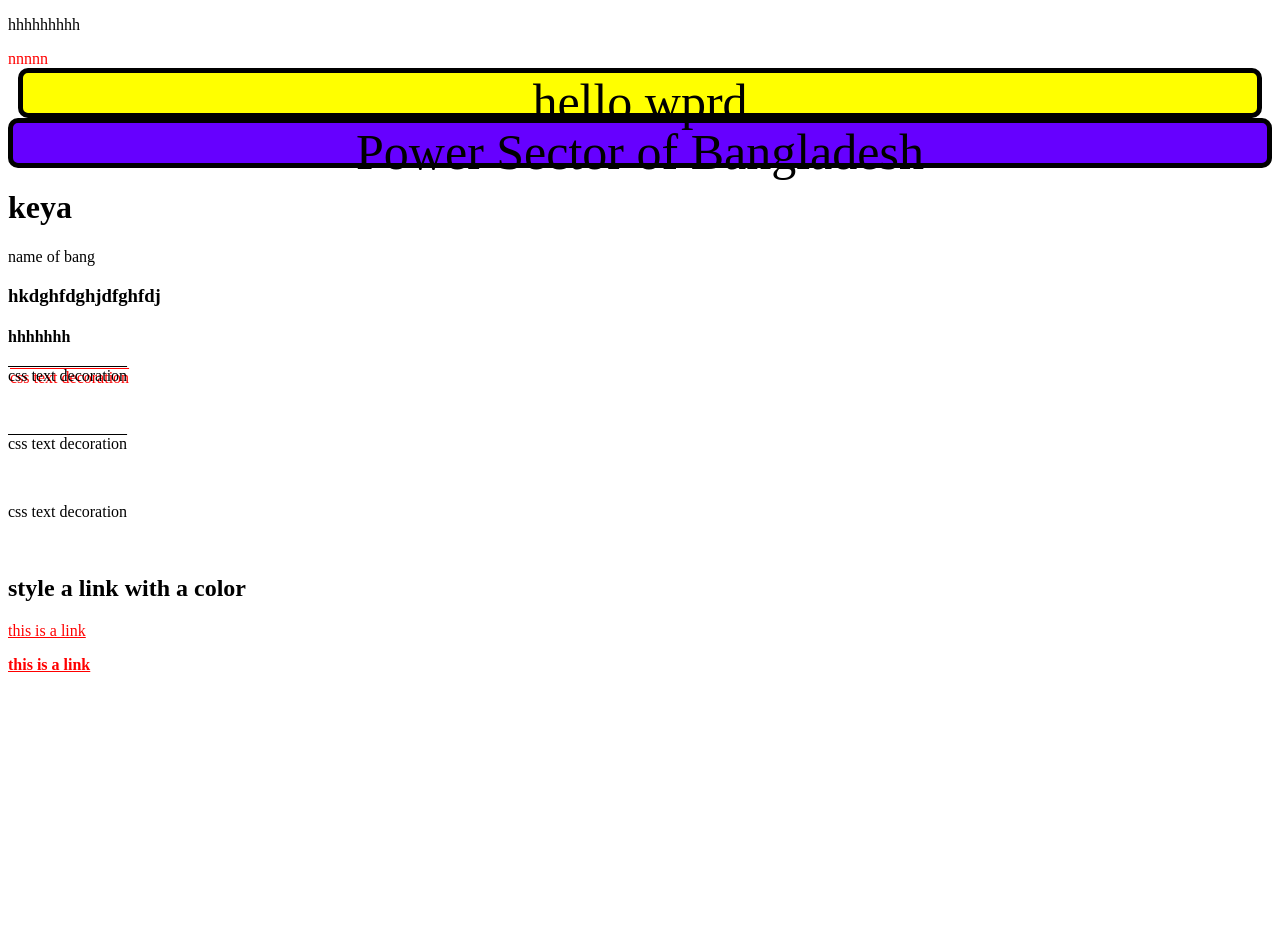
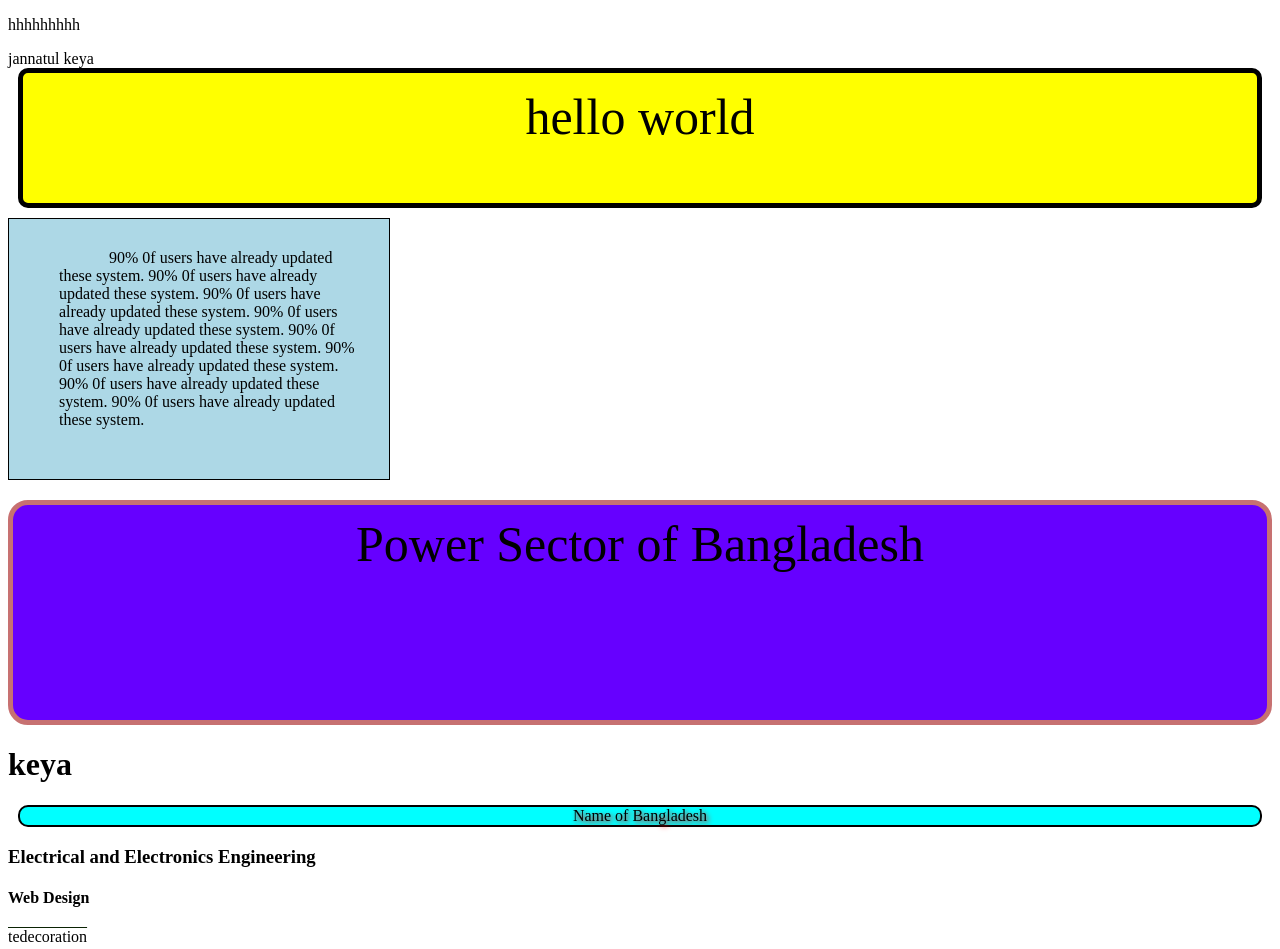
Before and after one commit to jannatulkeyamonny/day18, a plain HTML site: page index.html in a window 1280 px wide. Shown: the top 949 px of the page. Before the commit the page ends 800 px from the top, so only its background shows below. Drawn offline with Linux system fonts and the light colour scheme.

Commit message:
3rd commit

```diff
--- a/index.html
+++ b/index.html
@@ -7,37 +7,62 @@
     <title>Document</title>
     <style>
 
-        .kk{
+      /* .kk{
         color:red;
         }
+        */
         .t{
             background-color: Yellow;
             border-radius: 10px;
-            height:40px;
+            height:100px;
             text-align:center;
-
+            padding: 15px;
             border:5px solid black;
             font-size:50px;
             margin-left: 10px;
             margin-right: 10px;
               }
 
+
               .p2{
                 background-color: rgb(102, 0, 255);
-            border-radius: 10px;
-            height :40px;
+            border-radius: 20px;
+            height :200px;
             text-align:center;
-
-            border:5px solid black;
+            padding-bottom: 5px;
+            padding-top: 10px;
+            border:5px solid rgb(199, 113, 113);
             font-size:50px;
             padding-left:5px;
-            padding-right:5px
+            padding-right:5px;
+            margin-top: 20px;
               }
-              .ab{
-                text-decoration-color: blue;
+              a {
+               color: hotpink;
+                }
+
+
+              #t2{
+                border: 2px solid black;
+                border-radius: 10px;
+               background-color: aqua;
+               margin-left: 10px;
+               margin-right: 10px;
+               text-align: center;
+               text-shadow: 2px 2px 5px red;
+
               }
+
+
+
+
+
+
+
               a:link{
                 color:red;
+                text-decoration: none;
+                background-color: yellow;
               }
               a:visited{
                 color: yellow;
@@ -49,38 +74,85 @@
                 color:blueviolet
               }
 
+          #suma{
+            border: 1px solid black;
+            background-color: lightblue;
+            padding-top: 30px;
+            padding-right: 30px;
+             padding-bottom: 50px;
+              padding-left: 50px;
+              margin-top: 10px;
+              width:300px;
+              text-indent: 50px;
+               }
+               p.uppercase {
+              text-transform: uppercase;
+                            }
+
+              p.lowercase {
+               text-transform: lowercase;
+                          }
+
+              p.capitalize {
+              text-transform: capitalize;
+                }
+
     </style>
 </head>
 <p>hhhhhhhhh</p>
 
 <body>
-<div class="kk">nnnnn</div>
-<div class="t">hello wprd</div>
+<div class="kk">jannatul keya</div>
+<div class="t">hello world</div>
+<div id="suma">
+  90% 0f users have already updated these system. 90% 0f users have already updated these system.
+  90% 0f users have already updated these system. 90% 0f users have already updated these system.
+  90% 0f users have already updated these system. 90% 0f users have already updated these system.
+  90% 0f users have already updated these system. 90% 0f users have already updated these system.
+
+</div>
+
 <div class="p2">Power Sector of Bangladesh </div>
 <div>
     <h1>keya</h1>
-    <p>name of bang</p>
-    <h3>hkdghfdghjdfghfdj</h3>
-    <h4>hhhhhhh</h4>
+    <p id="t2">Name of Bangladesh</p>
+    <h3>Electrical and Electronics Engineering </h3>
+    <h4>Web Design</h4>
 
-
+</div>
 
 
 
 <div class="ab">
     <div>
+    <p style="text-decoration-line:overline;text-decoration-color:rgb(10, 35, 3)"> tedecoration<p><br>
+
    <p style="text-decoration-line:overline; text-shadow: 2px 2px red;"> css text decoration</p><br>
-   <p style="text-decoration-line:overline;"> css text decoration</p><br>
-   <p style="text-decoration-line:line-throuhg;"> css text decoration</p><br>
+   <p style="text-decoration-line:underline;text-decoration-color: green;"> css text decoration</p><br>
+   <p style="text-decoration-line:line-through;text-decoration-color: blue;"> css text decoration<p><br>
+   <p style="text-decoration-line:overline underline;text-decoration-color: purple"> Industry<p><br>
 
 
 </div>
 
 </div>
-<h2>style a link with a color</h2>
-<p><a href="default.asp" "target"="_blank">this is a link</a></p>
+
+
+
+<h2>Style a link with a color</h2>
+
+<p><b><a href="default.asp" target="_blank">This is a link</a></b></p>
+
 
 <p><b><a href="https://www.facebook.com/" "target"="_blank">this is a link</a></b></p>
-<a href="https://www.facebook.com/"></a>
+
+<h1>Using the text-transform property</h1>
+
+<p class="uppercase">This text is transformed to uppercase.</p>
+<p class="lowercase">This text is transformed to lowercase.</p>
+<p class="capitalize">This text is capitalized.</p>
+
+
+
 </body>
 </html>
```
